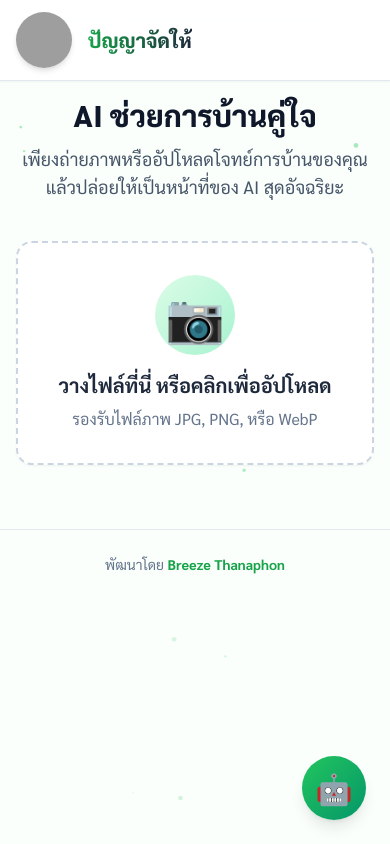
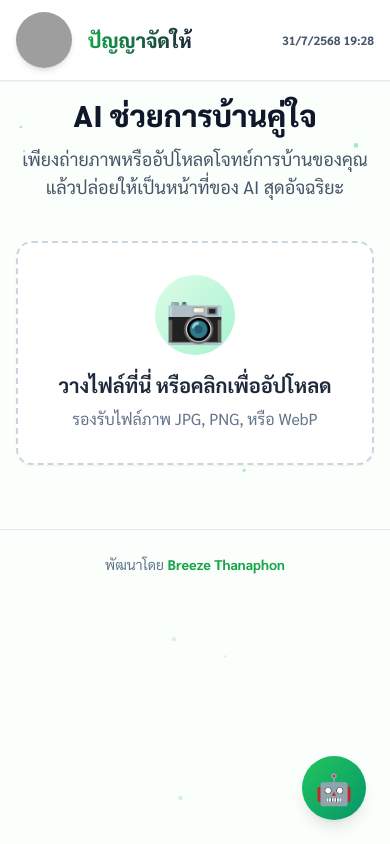
Before and after one commit to BREEZE2002-png/-, a plain HTML site: page index.html in a window 390 px wide. Drawn offline with nearby package versions, Linux system fonts and the light colour scheme; grey boxes are pictures that could not be loaded.

Commit message:
Update index.html

```diff
--- a/index.html
+++ b/index.html
@@ -165,7 +165,7 @@
                     <img src="https://i.postimg.cc/k4bpGYxP/20250731-1856-remix-01k1g57895fxzb322z3pfbtkj6.png" alt="โลโก้ปัญญาจัดให้" class="w-14 h-14 rounded-full object-cover shadow-md">
                     <h1 class="text-xl md:text-2xl font-extrabold text-transparent bg-clip-text bg-gradient-to-r from-green-600 to-slate-800">ปัญญาจัดให้</h1>
                 </div>
-                <div id="clock" class="text-sm text-slate-600 font-semibold hidden md:block"></div>
+                <div id="clock" class="text-xs sm:text-sm text-slate-600 font-semibold text-right whitespace-nowrap"></div>
             </div>
         </div>
     </header>
@@ -401,7 +401,21 @@
 
             function updateClock() {
                 const now = new Date();
-                const options = {
+                let options;
+                 if (window.innerWidth < 768) {
+                    // Shorter format for mobile
+                    options = {
+                        year: 'numeric',
+                        month: 'numeric',
+                        day: 'numeric',
+                        hour: '2-digit',
+                        minute: '2-digit',
+                        timeZone: 'Asia/Bangkok'
+                    };
+                    clockElement.textContent = now.toLocaleString('th-TH', options).replace(',', ' ');
+                } else {
+                    // Full format for desktop
+                    options = {
                         weekday: 'long',
                         year: 'numeric',
                         month: 'long',
@@ -414,7 +428,9 @@
                     };
                     clockElement.textContent = now.toLocaleString('th-TH', options);
                 }
+            }
             setInterval(updateClock, 1000);
+            window.addEventListener('resize', updateClock);
             updateClock();
 
             function showErrorModal(message) {
```
Lines whose indentation alone changed are shown as unchanged.
